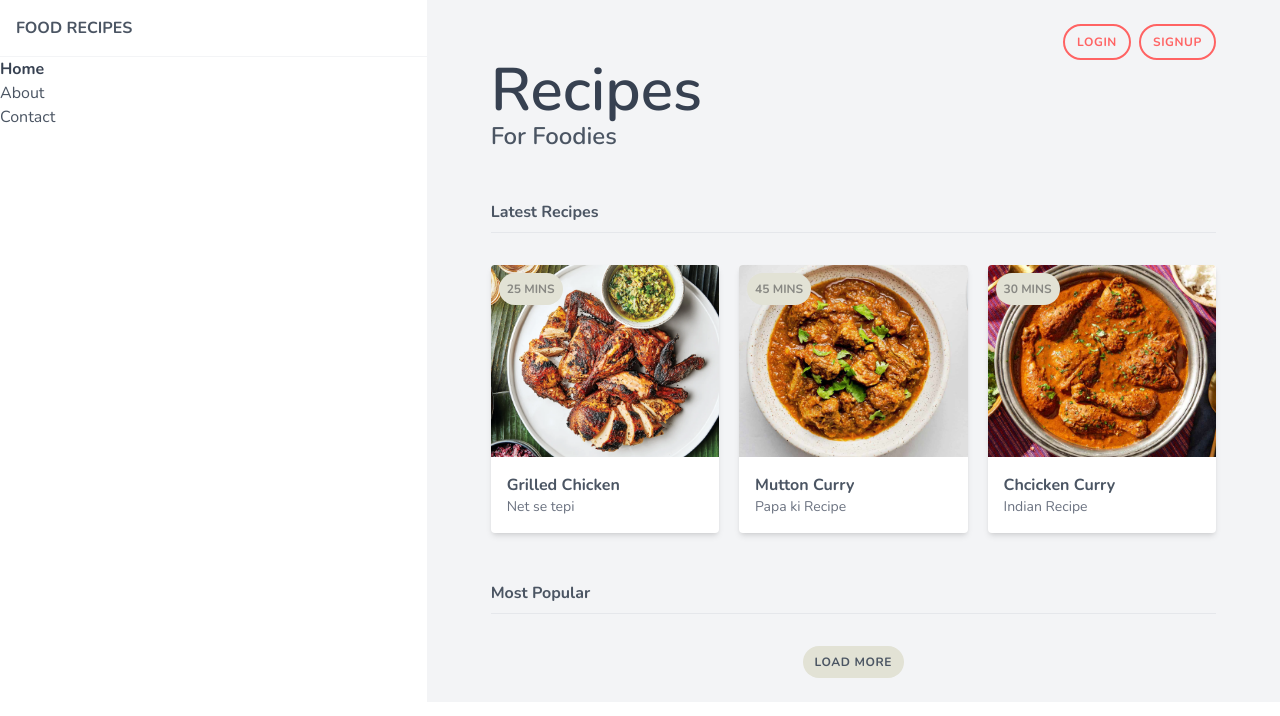
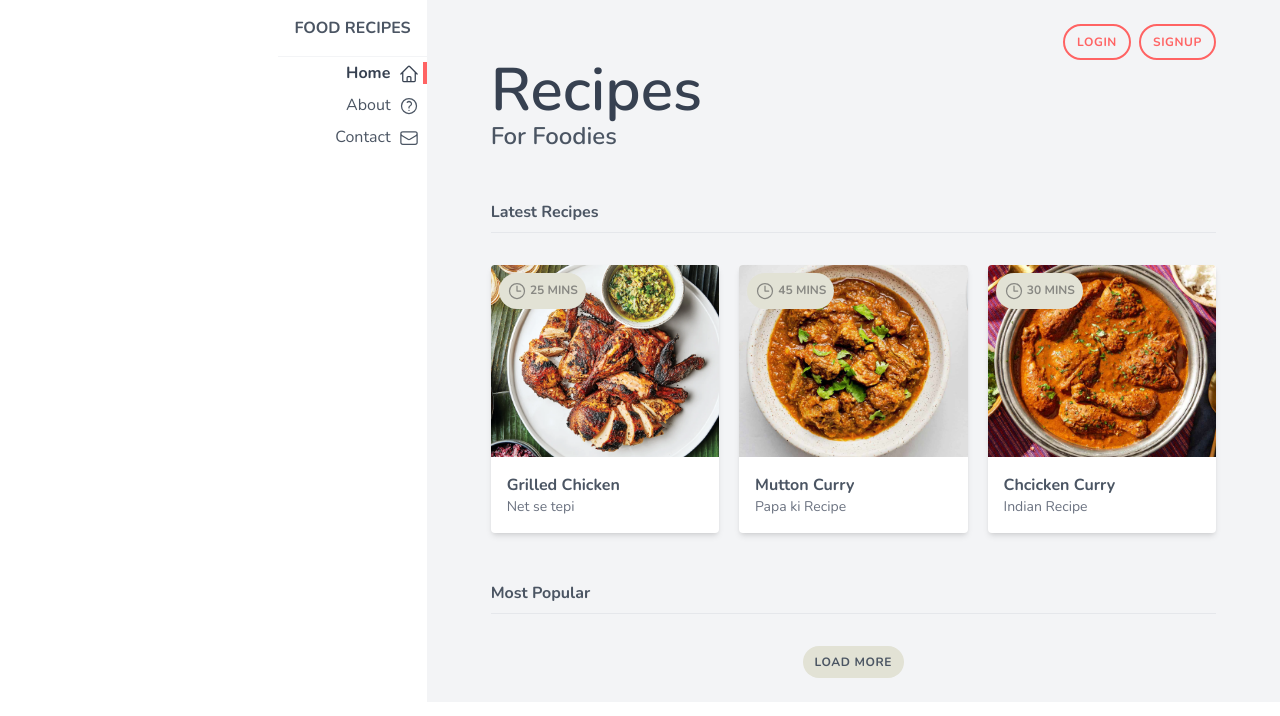
Before and after one commit to Ashish0253/Food-Recipes, a website: page public/index.html in a window 1280 px wide. Drawn offline with nearby package versions, Linux system fonts and the light colour scheme.

Commit message:
icons added and styled

```diff
--- a/public/index.html
+++ b/public/index.html
@@ -9,28 +9,73 @@
   <body class="text-gray-600 font-body">
     <div class="grid md:grid-cols-3">
       <!-- content wrapper -->
-      <div class="md:col-span-1">
+      <div class="md:col-span-1 md:flex md:justify-end">
         <!-- start of nav -->
-        <nav>
+        <nav class="text-right">
           <div>
             <h1 class="font-bold uppercase p-4 border-b border-gray-100">
               <a href="/">Food Recipes</a>
             </h1>
           </div>
           <ul>
-            <li class="text-gray-700 font-bold">
-              <a href="#">
+            <li class="text-gray-700 font-bold py-1">
+              <a href="#" class="border-r-4 border-primary">
                 <span>Home</span>
+                <svg
+                  class="w-5 inline-block mx-1"
+                  xmlns="http://www.w3.org/2000/svg"
+                  fill="none"
+                  viewBox="0 0 24 24"
+                  stroke-width="1.5"
+                  stroke="currentColor"
+                  class="w-6 h-6"
+                >
+                  <path
+                    stroke-linecap="round"
+                    stroke-linejoin="round"
+                    d="M2.25 12l8.954-8.955c.44-.439 1.152-.439 1.591 0L21.75 12M4.5 9.75v10.125c0 .621.504 1.125 1.125 1.125H9.75v-4.875c0-.621.504-1.125 1.125-1.125h2.25c.621 0 1.125.504 1.125 1.125V21h4.125c.621 0 1.125-.504 1.125-1.125V9.75M8.25 21h8.25"
+                  />
+                </svg>
               </a>
             </li>
-            <li class="">
-              <a href="#">
+            <li class="py-1">
+              <a href="#" class="border-r-4 border-white">
                 <span>About</span>
+                <svg
+                  class="w-5 inline-block mx-1"
+                  xmlns="http://www.w3.org/2000/svg"
+                  fill="none"
+                  viewBox="0 0 24 24"
+                  stroke-width="1.5"
+                  stroke="currentColor"
+                  class="w-6 h-6"
+                >
+                  <path
+                    stroke-linecap="round"
+                    stroke-linejoin="round"
+                    d="M9.879 7.519c1.171-1.025 3.071-1.025 4.242 0 1.172 1.025 1.172 2.687 0 3.712-.203.179-.43.326-.67.442-.745.361-1.45.999-1.45 1.827v.75M21 12a9 9 0 11-18 0 9 9 0 0118 0zm-9 5.25h.008v.008H12v-.008z"
+                  />
+                </svg>
               </a>
             </li>
-            <li>
-              <a href="#">
+            <li class="py-1">
+              <a href="#" class="border-r-4 border-white">
                 <span>Contact</span>
+                <svg
+                  class="w-5 inline-block mx-1"
+                  xmlns="http://www.w3.org/2000/svg"
+                  fill="none"
+                  viewBox="0 0 24 24"
+                  stroke-width="1.5"
+                  stroke="currentColor"
+                  class="w-6 h-6"
+                >
+                  <path
+                    stroke-linecap="round"
+                    stroke-linejoin="round"
+                    d="M21.75 6.75v10.5a2.25 2.25 0 01-2.25 2.25h-15a2.25 2.25 0 01-2.25-2.25V6.75m19.5 0A2.25 2.25 0 0019.5 4.5h-15a2.25 2.25 0 00-2.25 2.25m19.5 0v.243a2.25 2.25 0 01-1.07 1.916l-7.5 4.615a2.25 2.25 0 01-2.36 0L3.32 8.91a2.25 2.25 0 01-1.07-1.916V6.75"
+                  />
+                </svg>
               </a>
             </li>
           </ul>
@@ -40,12 +85,14 @@
 
       <main class="px-16 py-6 bg-gray-100 md:col-span-2">
         <div class="flex justify-center md:justify-end">
-          <a href="#" class="button text-primary border-primary md:border-2"
+          <a
+            href="#"
+            class="button text-primary border-primary md:border-2 hover:bg-primary hover:text-white"
             >Login</a
           >
           <a
             href="#"
-            class="button text-primary ml-2 border-primary md:border-2"
+            class="button text-primary ml-2 border-primary md:border-2 hover:bg-primary hover:text-white"
             >Signup</a
           >
         </div>
@@ -62,7 +109,7 @@
 
           <div class="mt-8 grid md:grid-cols-3 gap-5">
             <!-- card goes here -->
-            <div class="card">
+            <div class="card hover:shadow-2xl">
               <img
                 src="./imgs/Grilled Chicken.webp"
                 alt="Grilled Chicken"
@@ -73,11 +120,26 @@
                 <span class="block text-gray-500 text-sm">Net se tepi</span>
               </div>
               <div class="timeBadge">
+                <svg
+                  class="w-5 inline-block"
+                  xmlns="http://www.w3.org/2000/svg"
+                  fill="none"
+                  viewBox="0 0 24 24"
+                  stroke-width="1.5"
+                  stroke="currentColor"
+                  class="w-6 h-6"
+                >
+                  <path
+                    stroke-linecap="round"
+                    stroke-linejoin="round"
+                    d="M12 6v6h4.5m4.5 0a9 9 0 11-18 0 9 9 0 0118 0z"
+                  />
+                </svg>
                 <span>25 mins</span>
               </div>
             </div>
 
-            <div class="card">
+            <div class="card hover:shadow-2xl">
               <img
                 src="./imgs/mutton curry.jpg"
                 alt="Mutton Curry"
@@ -88,11 +150,26 @@
                 <span class="block text-gray-500 text-sm">Papa ki Recipe</span>
               </div>
               <div class="timeBadge">
+                <svg
+                  class="w-5 inline-block"
+                  xmlns="http://www.w3.org/2000/svg"
+                  fill="none"
+                  viewBox="0 0 24 24"
+                  stroke-width="1.5"
+                  stroke="currentColor"
+                  class="w-6 h-6"
+                >
+                  <path
+                    stroke-linecap="round"
+                    stroke-linejoin="round"
+                    d="M12 6v6h4.5m4.5 0a9 9 0 11-18 0 9 9 0 0118 0z"
+                  />
+                </svg>
                 <span>45 mins</span>
               </div>
             </div>
 
-            <div class="card">
+            <div class="card hover:shadow-2xl">
               <img
                 src="./imgs/chicken curry.jpg"
                 alt="Chicken Curry"
@@ -103,6 +180,21 @@
                 <span class="block text-gray-500 text-sm">Indian Recipe</span>
               </div>
               <div class="timeBadge">
+                <svg
+                  class="w-5 inline-block"
+                  xmlns="http://www.w3.org/2000/svg"
+                  fill="none"
+                  viewBox="0 0 24 24"
+                  stroke-width="1.5"
+                  stroke="currentColor"
+                  class="w-6 h-6"
+                >
+                  <path
+                    stroke-linecap="round"
+                    stroke-linejoin="round"
+                    d="M12 6v6h4.5m4.5 0a9 9 0 11-18 0 9 9 0 0118 0z"
+                  />
+                </svg>
                 <span>30 mins</span>
               </div>
             </div>
@@ -118,7 +210,7 @@
           </div>
 
           <div class="flex justify-center">
-            <div class="button bg-secondary-100">Load More</div>
+            <div class="button bg-secondary-100 hover:shadow-lg">Load More</div>
           </div>
         </div>
       </main>
```
Also changed, not shown: public/styles.css.
